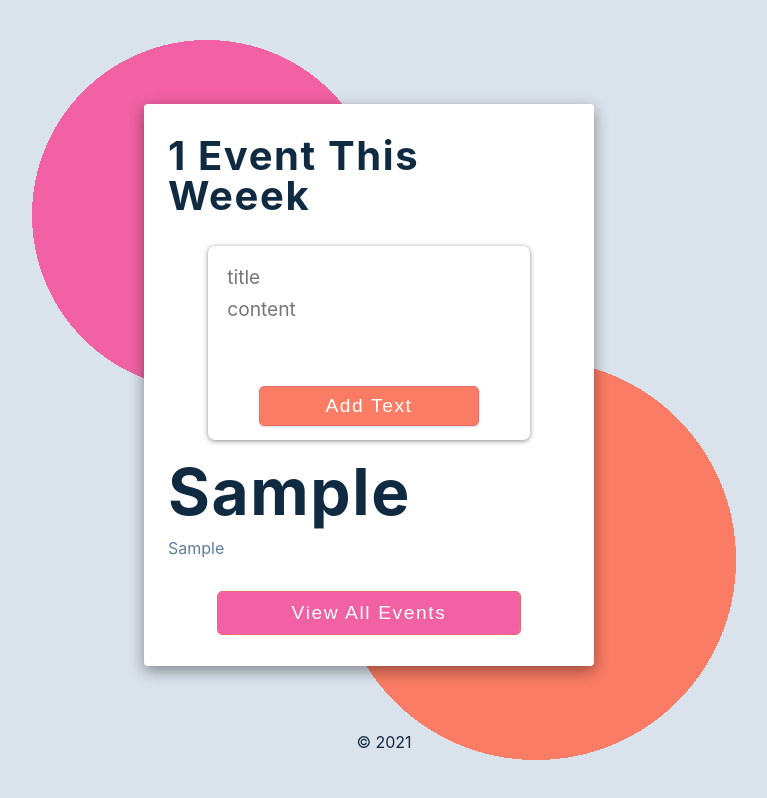
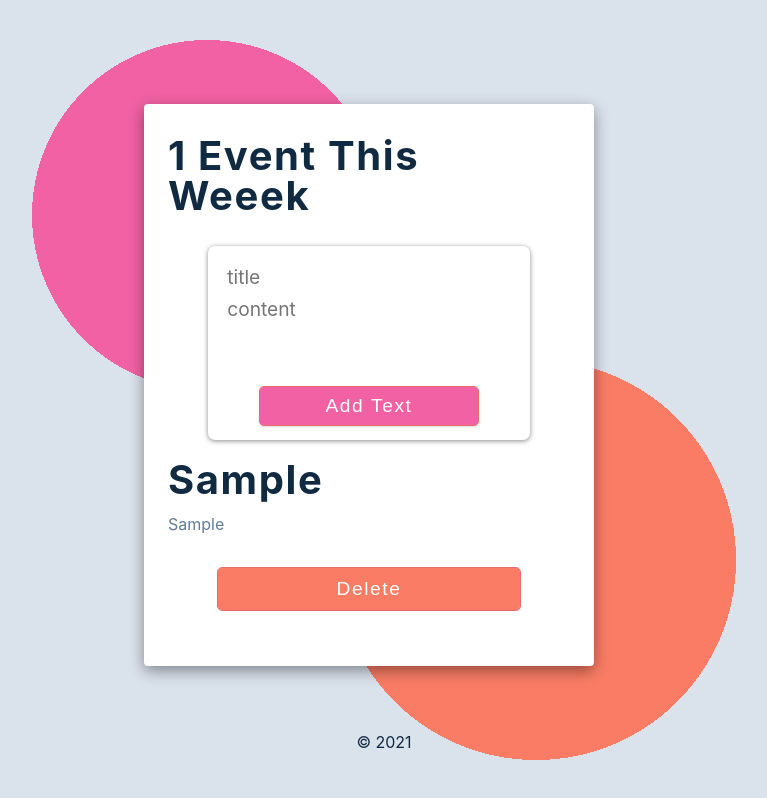
Before and after one commit to Semiteagain/event-list, a React (Create React App) app: page / in a window 1280 px wide. Both pictures are taken after typing "Sample", "Sample" into the empty fields and a click on the button "Add Text". Shown: the whole page, without its empty margins (256-1023 px from the left). Built offline with nearby package versions, Linux system fonts and the light colour scheme.

Commit message:
add delete on list

```diff
--- a/src/App.js
+++ b/src/App.js
@@ -1,78 +1,49 @@
-import React, {useState} from 'react'
-import Footer from './components/Footer'
-import EventList from './components/EventList'
-import Todolist from './components/TodoList';
-
-
-
-
-
+import React, { useState } from "react";
+import Footer from "./components/Footer";
+import EventList from "./components/EventList";
+import Todolist from "./components/TodoList";
 
 function App() {
+  const [newAddText, setNewAddText] = useState([]);
 
-
-
-
-  const [isMouseOver, setIsMouseOver] = useState(false)
-
-  const [newAddText, setNewAddText] = useState([])
-
-
-
-  function handleMouseOver() {
-    setIsMouseOver(true)
+  function moreText(newText) {
+    setNewAddText((prevText) => {
+      return [...prevText, newText];
+    });
   }
 
-  function handleMouseOut() {
-    setIsMouseOver(false)
-  }
-
-
-  function handleClick() {
-
-  }
-
-    function moreText(newText) {
-      setNewAddText(prevText =>{
-        return [...prevText, newText]
+  function deleteText(id) {
+    setNewAddText( prevText =>{
+      return prevText.filter((newAddText, linear) =>{
+        return linear !== id
+      })
     })
   }
 
   return (
-
     <main>
       <div className="box">
         <section className="container">
           <h2> {newAddText.length} Event This Weeek</h2>
 
-         <Todolist
-          onAddText = {moreText}
+          <Todolist onAddText={moreText} />
+
+          {newAddText.map((newListText, linear) => {
+            return (
+              <EventList
+                key={linear}
+                id={linear}
+                title={newListText.title}
+                content={newListText.content}
+                onDelete = {deleteText}
               />
-
-         {newAddText.map((newListText, linear) =>{
-           return <EventList
-           key = {linear}
-           id = {linear}
-            title = {newListText.title}
-            content = {newListText.content}
-            date = {newListText.date}
-           />
+            );
           })}
-
-
-           <button
-           style = {{backgroundColor : isMouseOver ? "#FA7C64" : "#F161A3"}}
-          onClick={handleClick}
-           onMouseOver={handleMouseOver}
-           onMouseOut = {handleMouseOut}
-           >View all events</button>
-
         </section>
         <Footer />
       </div>
     </main>
-
-  )
+  );
 }
 
-export default App
+export default App;
--- a/src/components/TodoList.jsx
+++ b/src/components/TodoList.jsx
@@ -1,62 +1,70 @@
 import React, { useState } from "react";
 
 function Todolist(props) {
+  const [addText, setaddText] = useState({
+    title: "",
+    content: "",
+  });
 
+  const [isMouseOver, setIsMouseOver] = useState(false);
 
+  function handleMouseOver() {
+    setIsMouseOver(true);
+  }
 
-
-
-     const [addText, setaddText] = useState({
-         title : '',
-         content : ''
-     })
+  function handleMouseOut() {
+    setIsMouseOver(false);
+  }
 
   function handleTextChange(e) {
-        const {name, value} = e.target
+    const { name, value } = e.target;
 
-        setaddText(prevText =>{
+    setaddText((prevText) => {
       return {
         ...prevText,
-                [name] : value
-            }
-        })
+        [name]: value,
+      };
+    });
   }
 
   function submitText(e) {
     props.onAddText(addText);
     setaddText({
-            title : '',
-            content : ''
-        })
+      title: "",
+      content: "",
+    });
     e.preventDefault();
   }
 
-
   return (
     <>
-
-         <form >
+      <form>
         <input
           type="text"
-         name= 'title'
-         placeholder='title'
+          name="title"
+          placeholder="title"
           value={addText.title}
-         onChange= {handleTextChange}
+          onChange={handleTextChange}
         />
-
 
         <textarea
           name="content"
           rows="2"
-         placeholder='content'
+          placeholder="content"
           value={addText.content}
-         onChange= {handleTextChange}
+          onChange={handleTextChange}
         />
 
-         <button type='submit' onClick={submitText}>Add Text</button>
+        <button
+          type="submit"
+          style={{ backgroundColor: isMouseOver ? "#FA7C64" : "#F161A3" }}
+          onClick={submitText}
+          onMouseOver={handleMouseOver}
+          onMouseOut={handleMouseOut}
+        >
+          Add Text
+        </button>
       </form>
-
-
     </>
   );
 }
--- a/src/components/eventList.jsx
+++ b/src/components/eventList.jsx
@@ -1,20 +1,20 @@
-import React  from 'react'
-
-
+import React from "react";
 
 function EventList(props) {
 
 
-    return (
-        <div className="note">
-
-            <h1>{props.title}</h1>
-            <p>{props.content}</p>
-            <p>{props.date} </p>
+ function handleDelete() {
+     props.onDelete(props.id)
+ }
 
 
-        </div>
-    )
+  return (
+    <div className="list-event">
+      <h2>{props.title}</h2>
+      <p>{props.content}</p>
+      <button onClick= {handleDelete}>Delete</button>
+    </div>
+  );
 }
 
 export default EventList;
```
Also changed, not shown: 1 other file (tests, documents, lock files or other folders). Lines whose indentation alone changed are shown as unchanged.
